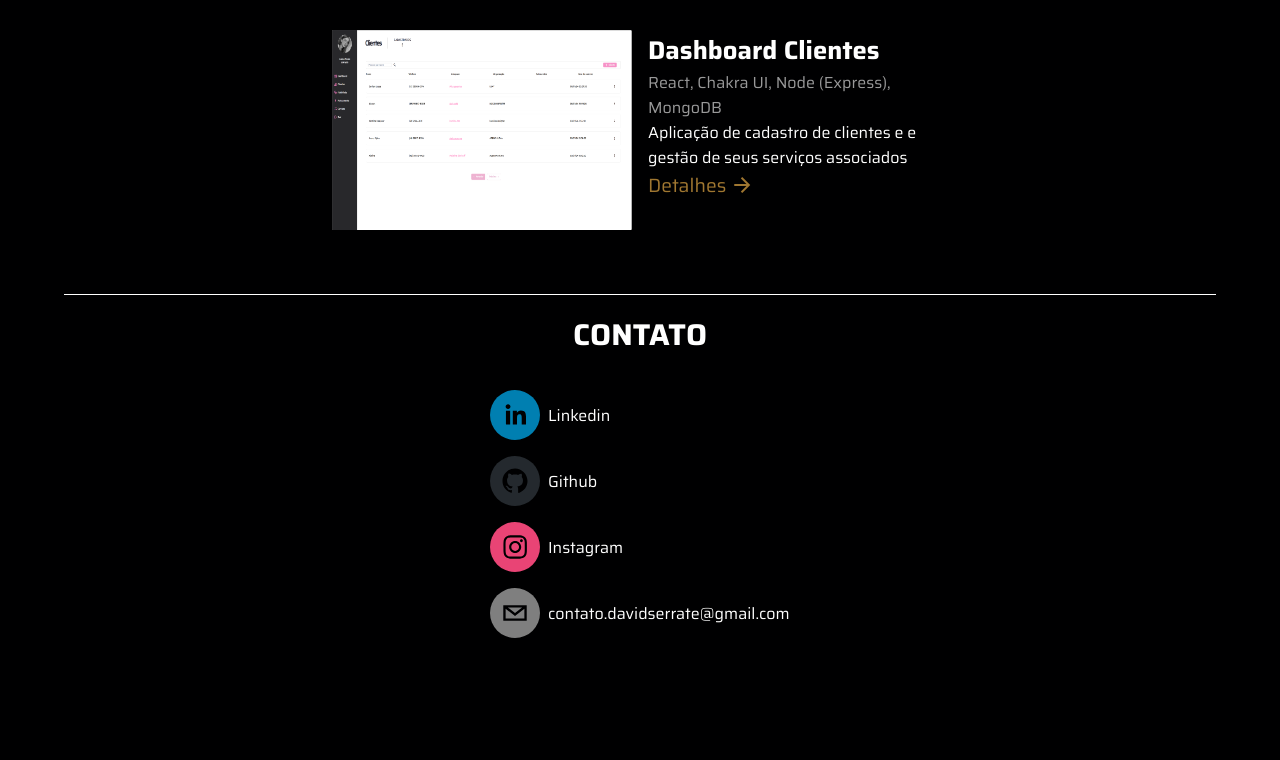
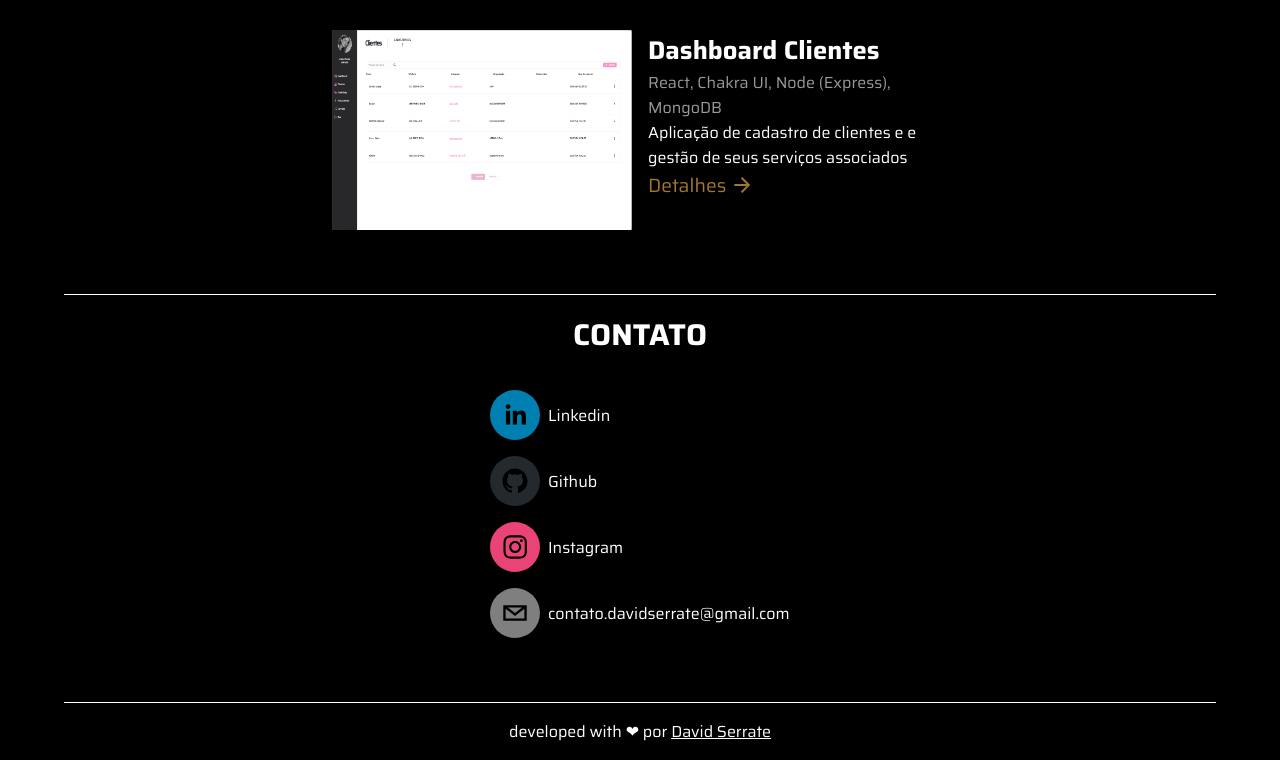
Before and after one commit to davidgamaserrate1/davidportfolio, a React (Create React App) app: page / in a window 1280 px wide. Shown: the part 1575-2335 px from the top of the page. Before the commit the page ends 2286 px from the top, so only its background shows below. Built offline with nearby package versions, Linux system fonts and the light colour scheme.

Commit message:
feat: adicionar footer

```diff
--- a/src/App.js
+++ b/src/App.js
@@ -3,6 +3,7 @@
 import { Projects } from "./Sections/Projects/Projects";
 import { Skills } from "./Sections/Skills/Skills";
 import { Divider } from "./components/Divider";
+import { Footer } from "./components/Footer";
 import { Header } from "./components/Header";
 
 export function App() {
@@ -16,6 +17,8 @@
       <Projects/>
       <Divider/>
       <Contact/>
+      <Divider/>
+      <Footer/>
     </>
   );
 }
--- a/src/Sections/Contact/contact-styles.css
+++ b/src/Sections/Contact/contact-styles.css
@@ -1,5 +1,6 @@
 #contact{
-    height: 50vh;
+    height: 100%;
+    margin-bottom: 64px;
 }
 h5{
     text-align: center;
--- /dev/null
+++ b/src/components/Footer/footer-styles.css
@@ -0,0 +1,4 @@
+.footer{
+    text-align: center;
+    margin: 16px 0;
+}
--- /dev/null
+++ b/src/components/Footer/index.jsx
@@ -0,0 +1,10 @@
+import React from "react";
+import './footer-styles.css'
+
+export function Footer(){
+    return(
+        <footer className="footer">
+            developed with ❤ por <a href="https://www.linkedin.com/in/david-gama-dev/" target="_blank"> David Serrate</a>
+        </footer>
+    )
+}
```
